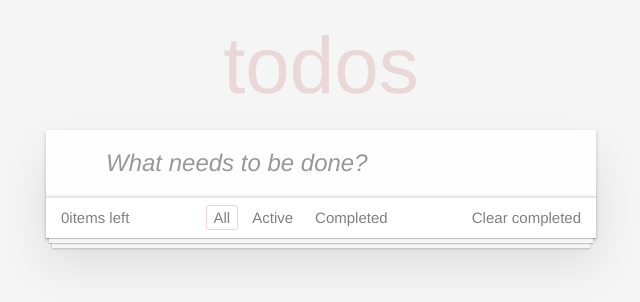
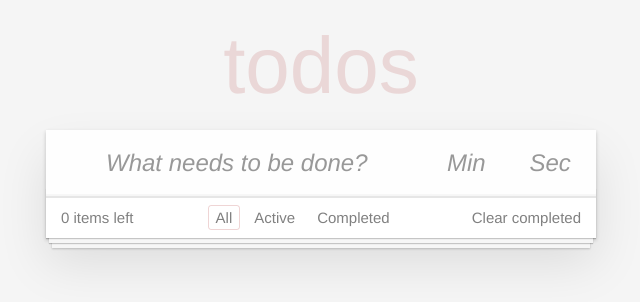
Before and after one commit to fixitalredy/reactApp, a React (Create React App) app: page / in a window 1280 px wide. Shown: the top 302 px of the page, without its empty margins (319-959 px from the left). Built offline with nearby package versions, Linux system fonts and the light colour scheme.

Commit message:
timer added

```diff
--- a/src/components/App.js
+++ b/src/components/App.js
@@ -13,12 +13,13 @@ export default function App() {
   };
   const [count, setCount] = useState(1);
 
-  const createTask = (text) => ({
+  const createTask = (text, min, sec) => ({
     value: text,
     id: count,
     done: false,
     editing: false,
     createDate: new Date(),
+    time: `${min}:${sec}`,
   });
   // 1
   const onDeleted = (id) => {
@@ -39,9 +40,9 @@ export default function App() {
     });
   };
 
-  const addItem = (text) => {
+  const addItem = (text, min, sec) => {
     setCount((prev) => prev + 1);
-    setData((prev) => [...prev, createTask(text)]);
+    setData((prev) => [...prev, createTask(text, min, sec)]);
   };
 
   const filteredTasks = data.filter((el) => {
--- a/src/components/Footer.js
+++ b/src/components/Footer.js
@@ -12,10 +12,7 @@ export default function Footer(props) {
   // 1
   return (
     <footer className="footer">
-      <span className="todo-count">
-        {onCount(data)}
-        items left
-      </span>
+      <span className="todo-count">{onCount(data)} items left</span>
       <TaskFilter
         data={data}
         onChangeHandler={onChangeHandler}
--- a/src/components/NewTaskForm.js
+++ b/src/components/NewTaskForm.js
@@ -2,27 +2,62 @@ import React, { useState } from 'react';
 
 export default function NewTaskForm(props) {
   const { onAddItem } = props;
-  const [value, setValue] = useState('');
+  const [text, setText] = useState('');
+  const [min, setMin] = useState('');
+  const [sec, setSec] = useState('');
 
   const changeValueHandler = (event) => {
-    setValue(event.currentTarget.value);
+    const { name, value } = event.target;
+    if (name === 'text') {
+      setText(value);
+    }
+    if (name === 'sec') {
+      setSec(value);
+    }
+    if (name === 'min') {
+      setMin(value);
+    }
   };
-  const submitItem = (event) => {
-    if (event.key === 'Enter') {
-      onAddItem(value);
-      setValue('');
-    }
+  const submitItem = (e) => {
+    e.preventDefault();
+    onAddItem(text, min, sec);
+    setText('');
+    setSec('');
+    setMin('');
   };
   // 1
   return (
+    <form className="new-todo-form" onSubmit={submitItem}>
       <input
         type="text"
         className="new-todo"
         placeholder="What needs to be done?"
         onInput={changeValueHandler}
-      onKeyDown={submitItem}
-      value={value}
+        value={text}
+        name="text"
       />
+      <input
+        type="number"
+        className="new-todo-form__timer"
+        placeholder="Min"
+        onInput={changeValueHandler}
+        value={min}
+        name="min"
+        min={0}
+        step={1}
+      />
+      <input
+        type="number"
+        className="new-todo-form__timer"
+        placeholder="Sec"
+        name="sec"
+        onInput={changeValueHandler}
+        value={sec}
+        min={0}
+        step={1}
+      />
+      <button type="submit" aria-label="submit" hidden />
+    </form>
   );
 }
 
--- a/src/components/Task.js
+++ b/src/components/Task.js
@@ -1,6 +1,8 @@
 import React, { useState, useEffect } from 'react';
 import formatDistanceToNow from 'date-fns/formatDistanceToNow';
 import PropTypes from 'prop-types';
+
+import Timer from './Timer';
 
 export default function Task(props) {
   Task.defaultProps = {
@@ -16,6 +18,7 @@ export default function Task(props) {
     onEdit,
     id,
     onClose,
+    time,
   } = props;
 
   const [editValue, setEditValue] = useState(value);
@@ -58,14 +61,18 @@ export default function Task(props) {
           onChange={onToggleDone}
         />
         <label htmlFor={id}>
-          <span className="description">
+          <span className="title">
             {value === '' ? Task.defaultProps.value : value}
           </span>
-          <span className="created">
-            {formatDistanceToNow(task.createDate, {
-              addSuffix: true,
-              includeSeconds: true,
-            })}
+          <span className="description">
+            <Timer time={time} createDate={task.createDate} />
+            <span className="description">
+              {' '}
+              {formatDistanceToNow(task.createDate, {
+                addSuffix: true,
+                includeSeconds: true,
+              })}
+            </span>
           </span>
         </label>
         <button
--- a/src/components/TaskFilter.js
+++ b/src/components/TaskFilter.js
@@ -12,7 +12,7 @@ export default function TaskFilter(props) {
   const changeFilterHandler = (event) => {
     onChangeHandler(event.target.textContent);
   };
-  // 1
+  // 2
   return (
     <div
       role="menuitem"
--- a/src/components/TaskList.js
+++ b/src/components/TaskList.js
@@ -25,7 +25,7 @@ export default function TaskList(props) {
   });
   return <ul className="todo-list">{elements}</ul>;
 }
-// 1
+// 2
 TaskList.propTypes = {
   data: PropTypes.instanceOf(Array).isRequired,
   onToggleDone: PropTypes.func.isRequired,
--- /dev/null
+++ b/src/components/Timer.js
@@ -0,0 +1,57 @@
+import React, { useState, useEffect } from 'react';
+
+export default function Timer(props) {
+  const { time } = props;
+
+  const minutes = time.split(':')[0];
+  const seconds = time.split(':')[1];
+  const [pause, setPause] = useState(true);
+  const [[min, sec], setTimer] = useState([Number(minutes), Number(seconds)]);
+
+  const startHandler = () => {
+    setPause(false);
+  };
+  const stopHandler = () => {
+    setPause(true);
+  };
+  const countTime = () => {
+    if (pause) return;
+    if (min === 0 && sec === 0) {
+      setPause(true);
+    } else if (sec !== 0) {
+      setTimer([min, sec - 1]);
+    } else if (min !== 0 && sec === 0) {
+      setTimer([min - 1, 59]);
+    }
+  };
+  useEffect(() => {
+    let int;
+    if (!pause) {
+      int = setInterval(() => countTime(), 1000);
+    }
+
+    return () => {
+      clearInterval(int);
+    };
+  });
+
+  return (
+    <>
+      <button
+        className="icon icon-play"
+        type="button"
+        aria-label="play"
+        onClick={startHandler}
+      />
+      <button
+        className="icon icon-pause"
+        type="button"
+        aria-label="pause"
+        onClick={stopHandler}
+      />
+      {`${min.toString().padStart(2, '00')}:${sec
+        .toString()
+        .padStart(2, '00')}`}
+    </>
+  );
+}
--- a/src/index.css
+++ b/src/index.css
@@ -25,7 +25,11 @@ button::-moz-focus-inner {
 }
 
 body {
-	font: 14px 'Helvetica Neue', Helvetica, Arial, sans-serif;
+  font:
+    14px 'Helvetica Neue',
+    Helvetica,
+    Arial,
+    sans-serif;
   line-height: 1.4em;
   background: #f5f5f5;
   color: #111111;
@@ -49,7 +53,8 @@ body {
   background: #fff;
   margin: 130px 0 40px 0;
   position: relative;
-	box-shadow: 0 2px 4px 0 rgba(0, 0, 0, 0.2),
+  box-shadow:
+    0 2px 4px 0 rgba(0, 0, 0, 0.2),
     0 25px 50px 0 rgba(0, 0, 0, 0.1);
 }
 
@@ -84,7 +89,13 @@ body {
   text-rendering: optimizeLegibility;
 }
 
+.new-todo-form {
+  display: flex;
+  margin-bottom: 0;
+}
+
 .new-todo,
+.new-todo-form .new-todo-form__timer,
 .edit {
   position: relative;
   margin: 0;
@@ -101,12 +112,30 @@ body {
   -webkit-font-smoothing: antialiased;
   -moz-osx-font-smoothing: grayscale;
 }
+input[type='number'] {
+  -moz-appearance: textfield;
+}
 
-.new-todo {
+input::-webkit-outer-spin-button,
+input::-webkit-inner-spin-button {
+  -webkit-appearance: none;
+}
+
+.new-todo,
+.new-todo-form .new-todo-form__timer {
   padding: 16px 16px 16px 60px;
   border: none;
   background: rgba(0, 0, 0, 0.003);
-	box-shadow: inset 0 -2px 1px rgba(0,0,0,0.03);
+  box-shadow: inset 0 -2px 1px rgba(0, 0, 0, 0.03);
+}
+
+.new-todo {
+  width: 70%;
+}
+
+.new-todo-form .new-todo-form__timer {
+  width: 15%;
+  padding-left: 16px;
 }
 
 .main {
@@ -219,12 +248,16 @@ body {
   padding: 15px 85px 15px 60px;
 }
 
-.todo-list li label .created {
+.todo-list li .view {
+  position: relative;
+}
+
+.todo-list li label .description {
   font-size: 13px;
   color: gray;
 }
 
-.todo-list li label .description {
+.todo-list li label .title {
   word-break: break-all;
   display: block;
   line-height: 1.2;
@@ -233,20 +266,17 @@ body {
   color: #4d4d4d;
 }
 
-.todo-list li.completed label .description {
+.todo-list li.completed label .title {
   color: #cdcdcd;
   text-decoration: line-through;
 }
 
 .todo-list li .icon {
-	position: absolute;
-	top: 0;
-	bottom: -3px;
   width: 30px;
   height: 40px;
   font-size: 34px;
   color: #cc9a9a;
-	margin: auto 0 11px;
+  margin: auto 0;
   transition: color 0.2s ease-out;
   cursor: pointer;
 }
@@ -256,6 +286,9 @@ body {
 }
 
 .todo-list li .icon-destroy {
+  position: absolute;
+  top: 0;
+  bottom: -3px;
   right: 10px;
 }
 
@@ -264,12 +297,34 @@ body {
 }
 
 .todo-list li .icon-edit {
+  position: absolute;
+  top: 0;
+  bottom: -3px;
   font-size: 19px;
   right: 45px;
 }
 
 .todo-list li .icon-edit:after {
   content: '✎';
+}
+
+.todo-list li .icon-pause,
+.todo-list li .icon-play {
+  font-size: 18px;
+  width: 18px;
+  height: 18px;
+}
+
+.todo-list li .icon-play {
+  font-size: 15px;
+}
+
+.icon-pause:after {
+  content: '⏸';
+}
+
+.icon-play:after {
+  content: '▶';
 }
 
 .todo-list li .edit {
@@ -301,7 +356,8 @@ body {
   left: 0;
   height: 50px;
   overflow: hidden;
-	box-shadow: 0 1px 1px rgba(0, 0, 0, 0.2),
+  box-shadow:
+    0 1px 1px rgba(0, 0, 0, 0.2),
     0 8px 0 -3px #f6f6f6,
     0 9px 1px -3px rgba(0, 0, 0, 0.2),
     0 16px 0 -6px #f6f6f6,
@@ -329,9 +385,6 @@ body {
   cursor: default;
 }
 
-form {
-	margin-bottom: 0;
-}
 .filters li button {
   display: inline-block;
   color: inherit;
@@ -392,7 +445,7 @@ html .clear-completed:active {
 	Hack to remove background from Mobile Safari.
 	Can't use it globally since it destroys checkboxes in Firefox
 */
-@media screen and (-webkit-min-device-pixel-ratio:0) {
+@media screen and (-webkit-min-device-pixel-ratio: 0) {
   .toggle-all,
   .todo-list li .toggle {
     background: none;
--- a/src/index.js
+++ b/src/index.js
@@ -8,3 +8,5 @@ import App from './components/App';
 const root = ReactDOM.createRoot(document.getElementById('root'));
 
 root.render(<App />);
+
+// 1
```
Also changed, not shown: .eslintrc.json, src/index.html (line endings or trailing spaces). Lines whose indentation alone changed are shown as unchanged.
